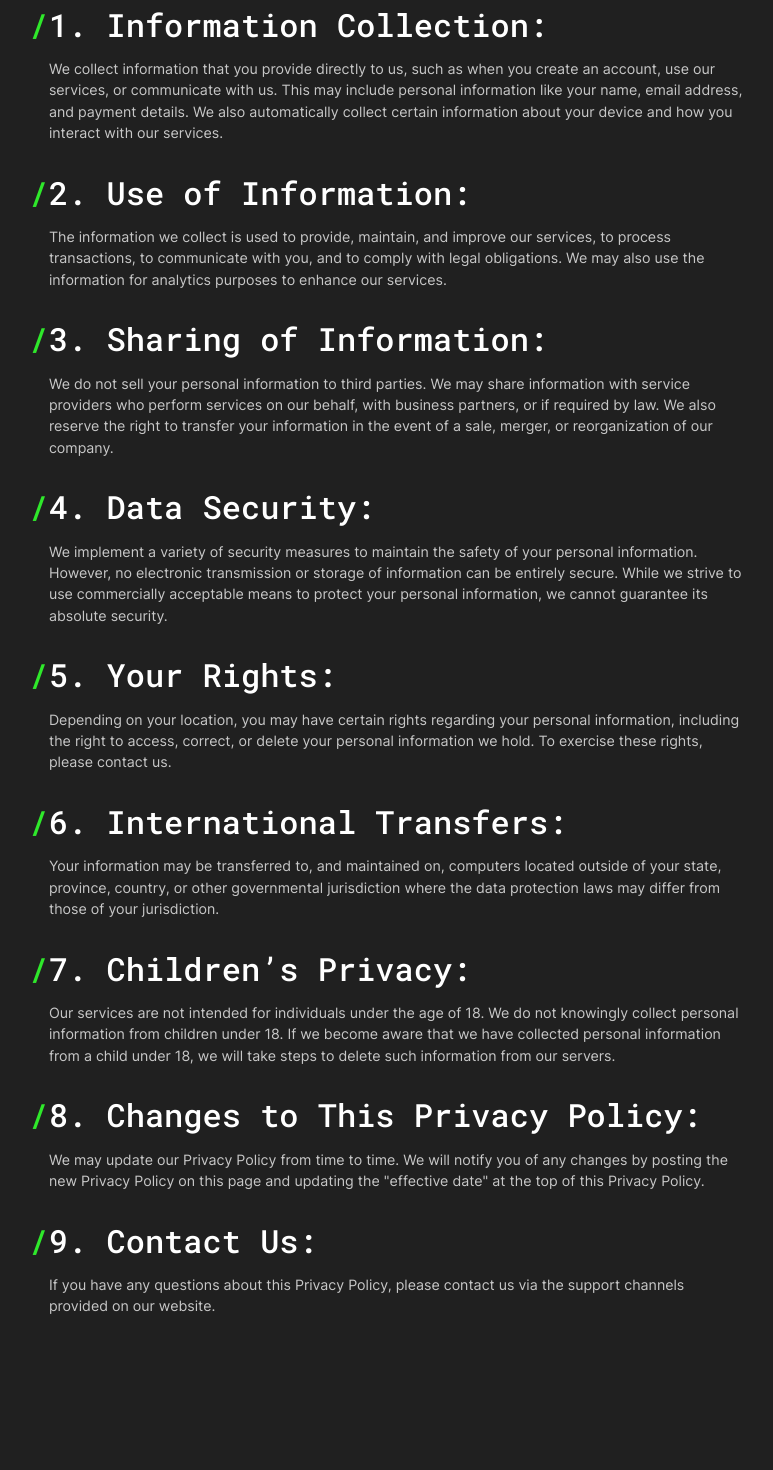
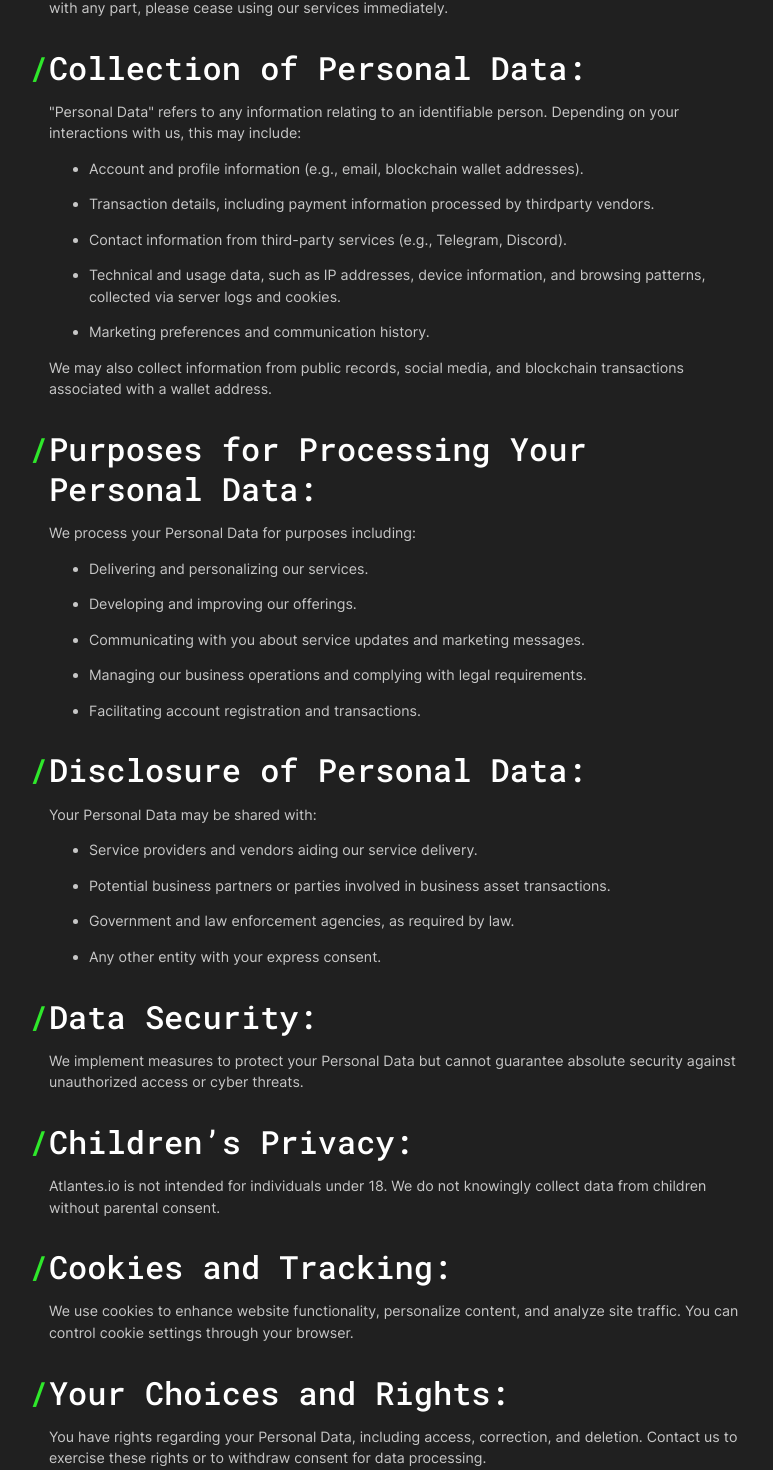
Before and after one commit to nigel-riss/trade-tracker-landing, a Next.js app: page /privacy in a window 1280 px wide. Shown: the part 1020-2490 px from the top of the page, without its empty margins (72-845 px from the left). Built offline with nearby package versions, Linux system fonts and the light colour scheme.

Commit message:
feat: update Privacy Policy

```diff
--- a/src/pages/privacy/index.tsx
+++ b/src/pages/privacy/index.tsx
@@ -10,53 +10,120 @@ export default function Terms() {
     <main>
       <SimpleHeader
         title="Privacy Policy for Atlantes.io"
+        subtitle="Last Updated: January 2, 2024"
       />
       <PolicySection>
         <h2>Introduction:</h2>
         <p>
-          Atlantes.io (&quot;we&quot;, &quot;us&quot;, or &quot;our&quot;) is commiìed to protecting the privacy and security of your personal information. This Privacy Policy explains how we collect, use, disclose, and safeguard your information when you use our services and products.
-        </p>
-        <h2>1. Information Collection:</h2>
-        <p>
-          We collect information that you provide directly to us, such as when you create an account, use our services, or communicate with us. This may include personal information like your name, email address, and payment details. We also automatically collect certain information about your device and how you interact with our services.
-        </p>
-        <h2>2. Use of Information:</h2>
-        <p>
-          The information we collect is used to provide, maintain, and improve our services, to process transactions, to communicate with you, and to comply with legal obligations. We may also use the information for analytics purposes to enhance our services.
-        </p>
-        <h2>3. Sharing of Information:</h2>
-        <p>
-          We do not sell your personal information to third parties. We may share information with service providers who perform services on our behalf, with business partners, or if required by law. We also reserve the right to transfer your information in the event of a sale, merger, or reorganization of our company.
-        </p>
-        <h2>4. Data Security:</h2>
-        <p>
-          We implement a variety of security measures to maintain the safety of your personal information. However, no electronic transmission or storage of information can be entirely secure. While we strive to use commercially acceptable means to protect your personal information, we cannot guarantee its absolute security.
-        </p>
-        <h2>5. Your Rights:</h2>
-        <p>
-          Depending on your location, you may have certain rights regarding your personal information, including the right to access, correct, or delete your personal information we hold. To exercise these rights, please contact us.
-        </p>
-        <h2>6. International Transfers:</h2>
-        <p>
-          Your information may be transferred to, and maintained on, computers located outside of your state, province, country, or other governmental jurisdiction where the data protection laws may differ from those of your jurisdiction.
-        </p>
-        <h2>7. Children’s Privacy:</h2>
-        <p>
-          Our services are not intended for individuals under the age of 18. We do not knowingly collect personal information from children under 18. If we become aware that we have collected personal information from a child under 18, we will take steps to delete such information from our servers.
-        </p>
-        <h2>8. Changes to This Privacy Policy:</h2>
-        <p>
-          We may update our Privacy Policy from time to time. We will notify you of any changes by posting the new Privacy Policy on this page and updating the &quot;effective date&quot; at the top of this Privacy Policy.
-        </p>
-        <h2>9. Contact Us:</h2>
-        <p>
-          If you have any questions about this Privacy Policy, please contact us via the support channels provided on our website.
+          At Adwirk GmbH, operating Atlantes.io, we prioritize your privacy and the security of your personal data (&quot;Personal Data&quot;). This Privacy Policy outlines how we collect, use, disclose, and protect your information across our platform, including our related services, functionalities, applications, and content. Your interaction with Atlantes.io signifies your agreement to this Privacy Policy. If you disagree with any part, please cease using our services immediately.
         </p>
 
-        {/* Effective Date: 01.11.2023 (Last Update)
+        <h2>Collection of Personal Data:</h2>
         <p>
-          This outline serves as a basic framework. Again, due to the intricacies of privacy laws and the specific operations of Atlantes.io, it&apos;s crucial to consult with legal professionals to ensure the Privacy Policy is compliant with all relevant laws and accurately reflects your data handling practices.
-        </p> */}
+          &quot;Personal Data&quot; refers to any information relating to an identifiable person. Depending on your interactions with us, this may include:
+        </p>
+        <ul>
+          <li>
+            Account and profile information (e.g., email, blockchain wallet addresses).
+          </li>
+          <li>
+            Transaction details, including payment information processed by thirdparty vendors.
+          </li>
+          <li>
+            Contact information from third-party services (e.g., Telegram, Discord).
+          </li>
+          <li>
+            Technical and usage data, such as IP addresses, device information, and browsing patterns, collected via server logs and cookies.
+          </li>
+          <li>
+            Marketing preferences and communication history.
+          </li>
+        </ul>
+        <p>
+          We may also collect information from public records, social media, and blockchain transactions associated with a wallet address.
+        </p>
+
+        <h2>Purposes for Processing Your Personal Data:</h2>
+        <p>
+          We process your Personal Data for purposes including:
+        </p>
+        <ul>
+          <li>
+            Delivering and personalizing our services.
+          </li>
+          <li>
+            Developing and improving our offerings.
+          </li>
+          <li>
+            Communicating with you about service updates and marketing messages.
+          </li>
+          <li>
+            Managing our business operations and complying with legal requirements.
+          </li>
+          <li>
+            Facilitating account registration and transactions.
+          </li>
+        </ul>
+
+        <h2>Disclosure of Personal Data:</h2>
+        <p>
+          Your Personal Data may be shared with:
+        </p>
+        <ul>
+          <li>
+            Service providers and vendors aiding our service delivery.
+          </li>
+          <li>
+            Potential business partners or parties involved in business asset transactions.
+          </li>
+          <li>
+            Government and law enforcement agencies, as required by law.
+          </li>
+          <li>
+            Any other entity with your express consent.
+          </li>
+        </ul>
+
+        <h2>Data Security:</h2>
+        <p>
+          We implement measures to protect your Personal Data but cannot guarantee absolute security against unauthorized access or cyber threats.
+        </p>
+
+        <h2>Children’s Privacy:</h2>
+        <p>
+          Atlantes.io is not intended for individuals under 18. We do not knowingly collect data from children without parental consent.
+        </p>
+
+        <h2>Cookies and Tracking:</h2>
+        <p>
+          We use cookies to enhance website functionality, personalize content, and analyze site traffic. You can control cookie settings through your browser.
+        </p>
+
+        <h2>Your Choices and Rights:</h2>
+        <p>
+          You have rights regarding your Personal Data, including access, correction, and deletion. Contact us to exercise these rights or to withdraw consent for data processing.
+        </p>
+
+        <h2>Non-Targeting of European Individuals:</h2>
+        <p>
+          We do not deliberately target our services at individuals in Europe and comply with relevant non-European regulations.
+        </p>
+
+        <h2>Changes to This Privacy Policy:</h2>
+        <p>
+          We reserve the right to update this policy and will notify you of significant changes. Regularly review this policy to stay informed.
+        </p>
+
+        <h2>Contacting Us:</h2>
+        <p>
+          For questions and concerns about our Privacy Policy or your Personal Data, contact&nbsp;
+          <a href="mailto:support@atlantes.io">support@atlantes.io</a>
+        </p>
+
+        <h2>Conclusion:</h2>
+        <p>
+          Your privacy is of utmost importance to us at Atlantes.io, developed by Adwirk GmbH. We are committed to safeguarding your information and enhancing yourexperience with our services.
+        </p>
 
       </PolicySection>
       <JoinUsSection />
--- a/src/styles/PolicySection.module.scss
+++ b/src/styles/PolicySection.module.scss
@@ -53,7 +53,7 @@
     }
   }
 
-  p {
+  p, li {
     // box model
     margin-top: 1rem;
 
```
